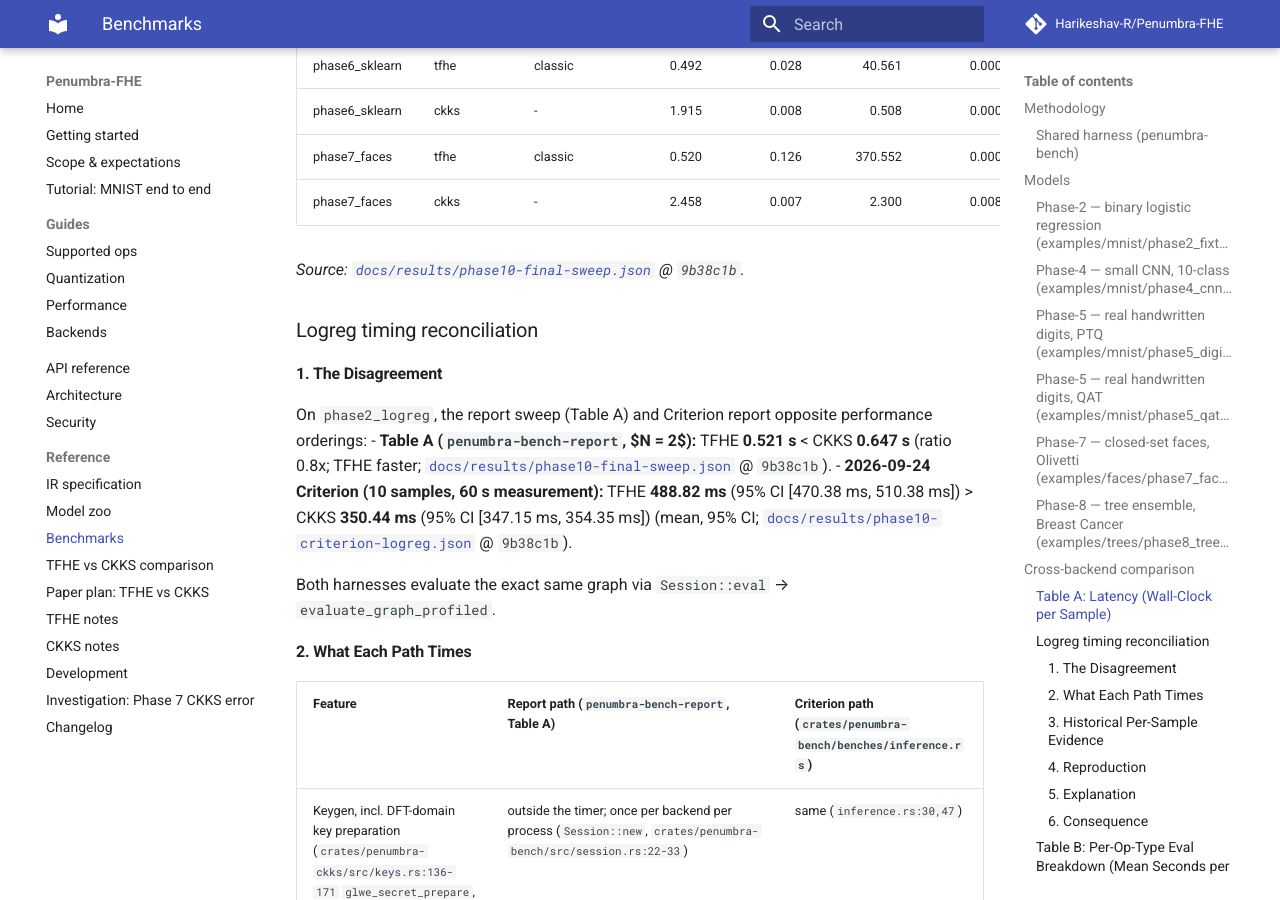
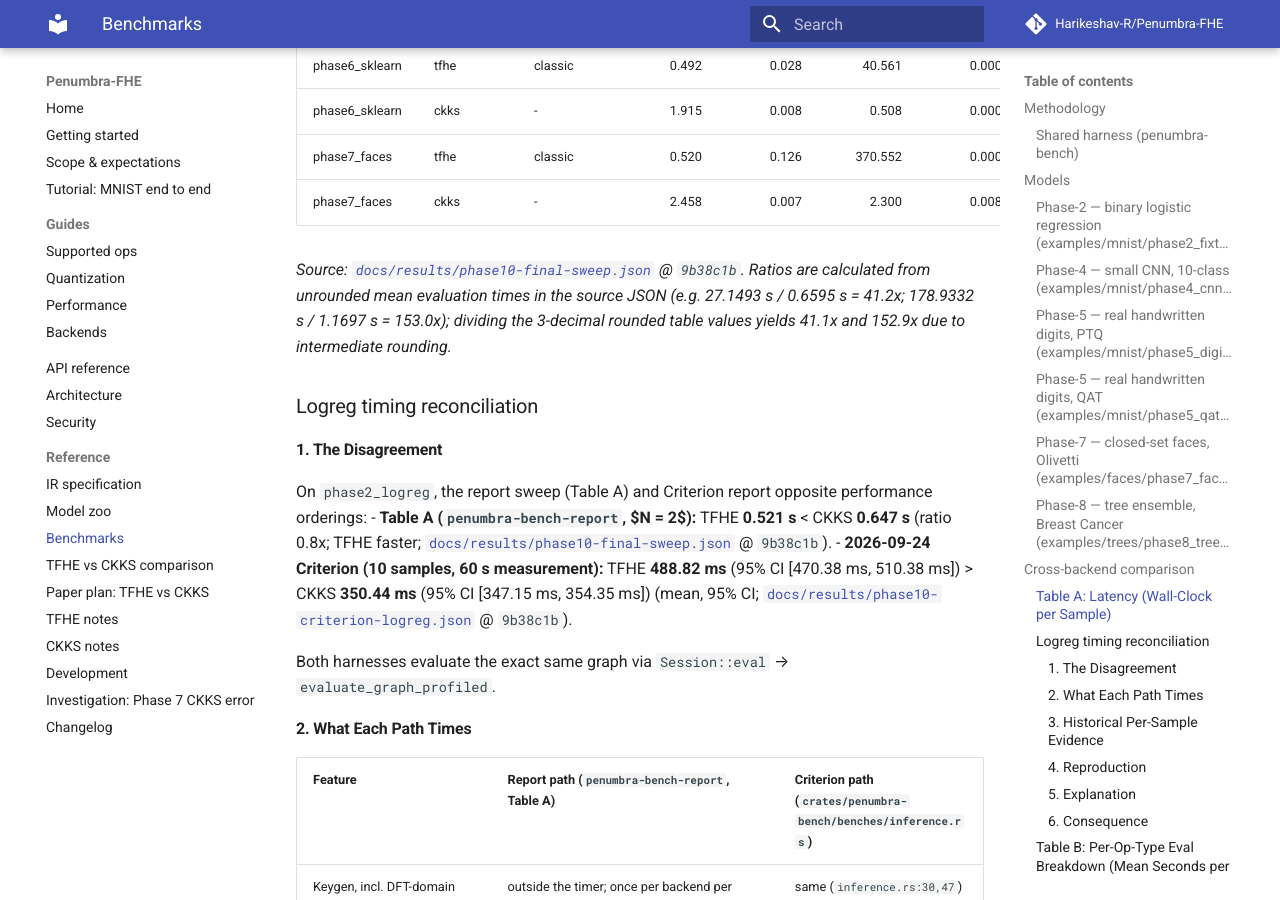
Before and after one commit to Harikeshav-R/Penumbra-FHE, an MkDocs documentation site: the page built from docs/BENCHMARKS.md, in a window 1280 px wide and 900 px high, scrolled down 8929 px. Built offline with MkDocs 1.6.1 and Material for MkDocs 9.7.7, drawn with Linux system fonts in a browser that asks for light colours; comment, search, counter and statistics services are not loaded.

Commit message:
docs(bench): clarify full-precision derivation of speedup ratios in latency tables

```diff
--- a/docs/BENCHMARKS.md
+++ b/docs/BENCHMARKS.md
@@ -265,7 +265,7 @@ Three things must be stated wherever a cross-backend number appears:
 | phase7_faces | tfhe | classic | 0.520 | 0.126 | 370.552 | 0.000 | 0.000 | 161.1x |
 | phase7_faces | ckks | - | 2.458 | 0.007 | 2.300 | 0.008 | 0.000 | — |
 
-*Source: [`docs/results/phase10-final-sweep.json`](./results/phase10-final-sweep.json) @ `9b38c1b`.*
+*Source: [`docs/results/phase10-final-sweep.json`](./results/phase10-final-sweep.json) @ `9b38c1b`. Ratios are calculated from unrounded mean evaluation times in the source JSON (e.g. 27.1493 s / 0.6595 s = 41.2x; 178.9332 s / 1.1697 s = 153.0x); dividing the 3-decimal rounded table values yields 41.1x and 152.9x due to intermediate rounding.*
 
 ### Logreg timing reconciliation
 
--- a/mkdocs.yml
+++ b/mkdocs.yml
@@ -7,6 +7,7 @@ edit_uri: edit/main/docs/
 docs_dir: docs
 exclude_docs: |
   agents/
+  superpowers/
 theme:
   name: material
   features: [navigation.sections, navigation.top, navigation.footer, content.code.copy, search.highlight]
```
Also changed, not shown: docs/COMPARISON.md (+1 -1 lines).
